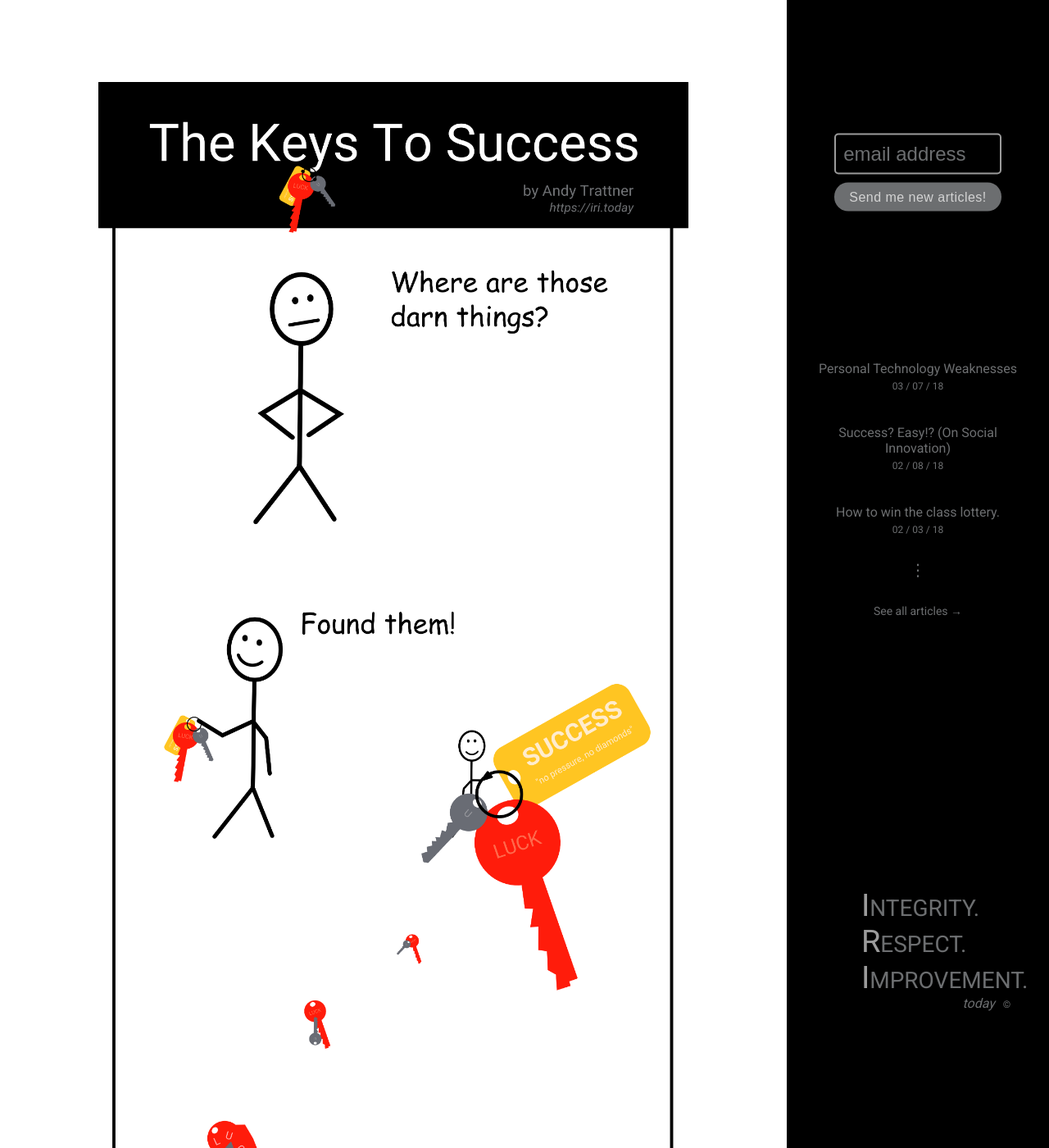
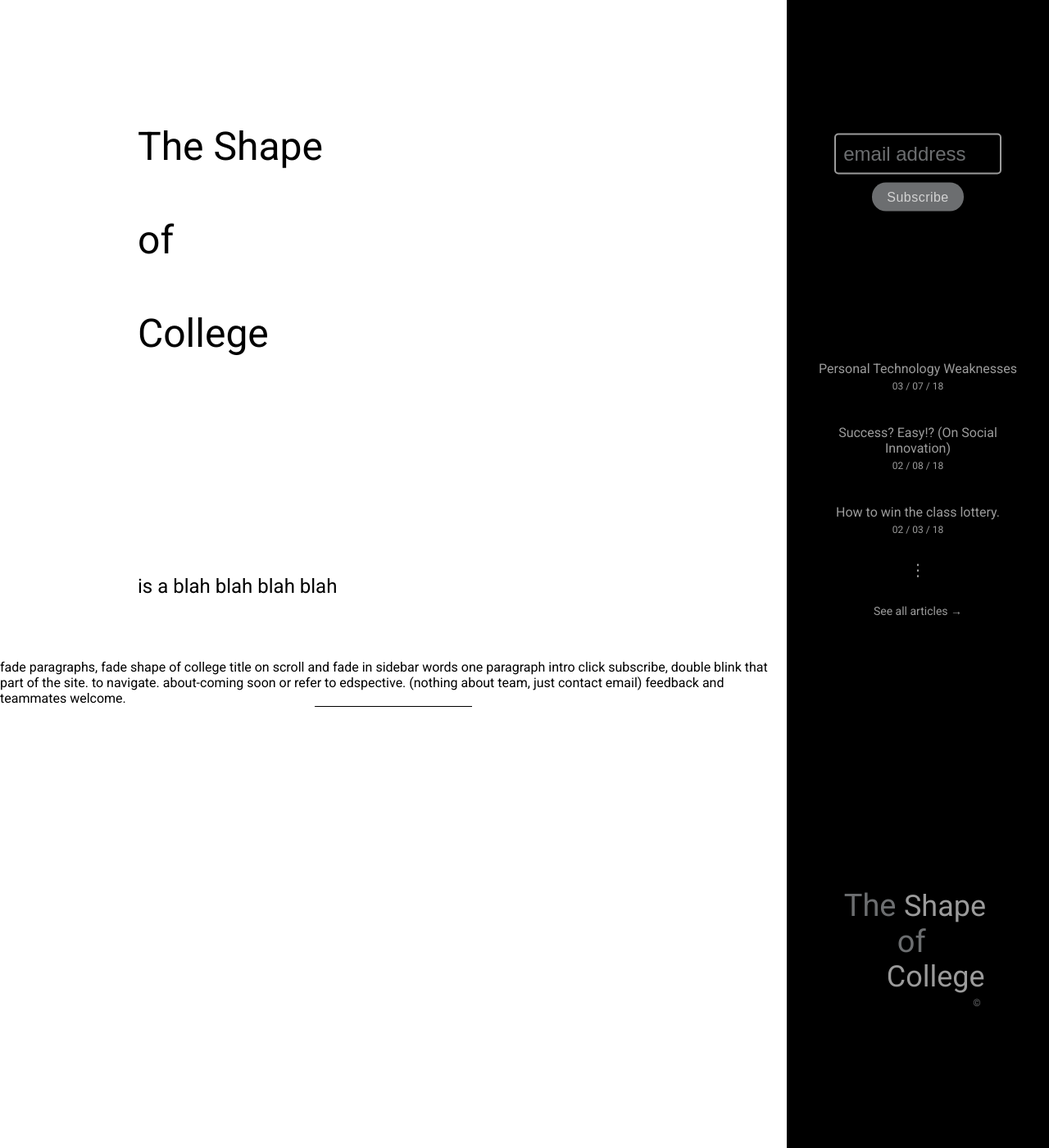
Before and after one commit to theshapeofcollege/theshapeofcollege.github.io, a Jekyll site: the page built from index.html, in a window 1280 px wide and 1400 px high. Shown: the whole window at 82% size. Built offline with Jekyll 4.4.1, drawn with Linux system fonts in a browser that asks for light colours; the list of posts is cut into pages by our own code; some of the changed text lies outside the part shown.

```diff
--- a/_includes/header.html
+++ b/_includes/header.html
@@ -34,5 +34,7 @@
     <script src="masonry.pkgd.min.js"></script>
     <![endif]-->
 
+    <script src="https://ajax.googleapis.com/ajax/libs/jquery/3.3.1/jquery.min.js"></script>
+
 </head>
 <body>
--- a/_includes/sidebar.html
+++ b/_includes/sidebar.html
@@ -1,19 +1,16 @@
-<span class="right-half">
+<span class="right-half" id="sidebar-wrapper">
   <div class="right-upper">
     <div class="subscribe-wrapper">
       <!-- Begin MailChimp Signup Form -->
       <div id="mc_embed_signup">
-        <form action="https://today.us12.list-manage.com/subscribe/post?u=2d5bdd1d32d9cc45e31261619&amp;id=6f3f89a489" method="post" id="mc-embedded-subscribe-form" name="mc-embedded-subscribe-form" class="validate" target="_blank" novalidate>
+        <form action="https://theshapeofcollege.us12.list-manage.com/subscribe/post?u=1242e0bccdbc82a939d2aaf0f&amp;id=19712947bd" method="post" id="mc-embedded-subscribe-form" name="mc-embedded-subscribe-form" class="validate" target="_blank" novalidate>
           <div id="mc_embed_signup_scroll">
             <div class="mc-field-group">
-              <input type="email" value="" name="EMAIL" placeholder="email address" class="required email" id="mce-EMAIL">
+      	       <input type="email" value="" name="EMAIL" class="email" id="mce-EMAIL" placeholder="email address" required>
             </div>
-            <div id="mce-responses" class="clear">
-              <div class="response" id="mce-error-response" style="display:none"></div>
-              <div class="response" id="mce-success-response" style="display:none"></div>
-            </div>    <!-- real people should not fill this in and expect good things - do not remove this or risk form bot signups-->
-            <div style="position: absolute; left: -5000px;" aria-hidden="true"><input type="text" name="b_2d5bdd1d32d9cc45e31261619_6f3f89a489" tabindex="-1" value=""></div>
-            <div class="clear"><input type="submit" value="Send me new articles!" name="subscribe" id="mc-embedded-subscribe" class="button"></div>
+            <!-- real people should not fill this in and expect good things - do not remove this or risk form bot signups-->
+            <div style="position: absolute; left: -5000px;" aria-hidden="true"><input type="text" name="b_1242e0bccdbc82a939d2aaf0f_19712947bd" tabindex="-1" value=""></div>
+            <div class="clear"><input type="submit" value="Subscribe" name="subscribe" id="mc-embedded-subscribe" class="button"></div>
           </div>
         </form>
       </div>
@@ -38,10 +35,10 @@
     <div class="banner-wrapper">
       <a href="/">
         <div class="banner-text-wrapper">
-          <span class="vertical-letter">I</span><span class="banner-text">NTEGRITY.</span><br>
-          <span class="vertical-letter">R</span><span class="banner-text">ESPECT.</span><br>
-          <span class="vertical-letter">I</span><span class="banner-text">MPROVEMENT.</span><br>
-          <div class="today"><i>today</i><span class="copyright">&copy;</span></div>
+          <span class="banner-text">The </span><span class="vertical-letter">Shape</span><br>
+          <span style="padding-left:65px;"/><span class="banner-text">of</span><br>
+          <span style="padding-left:52px;"/><span class="vertical-letter">College</span><br>
+          <div class="today"><span class="copyright">&copy;</span></div>
         </div>
       </a>
     </div>
--- a/_layouts/landing.html
+++ b/_layouts/landing.html
@@ -1,10 +1,20 @@
 {% include header.html %}
+
 
   <div class="container">
 
     <span class="left-content">
-      <img src="/img/cartoon-keys-success-v2.png" class="landing-cartoon"/>
-      <div class="landing-text">{{ content }}</div>
+      <div class="landing-text" id="title-fade-block">
+        <span id="landing-text-1">The </span><span id="landing-text-2">Shape</span><br><br>
+        <span id="landing-text-3">of</span> <br><br>
+        <span id="landing-text-4">College</span><br><br><br><br>
+      </div>
+      <div class="landing-text" id="landing-content">is a blah blah blah blah</div>
+      fade paragraphs, fade shape of college title on scroll and fade in sidebar words
+      one paragraph intro
+      click subscribe, double blink that part of the site. to navigate.
+      about-coming soon or refer to edspective. (nothing about team, just contact email)
+      feedback and teammates welcome.
       <div class="text-end"></div>
     </span>
 
@@ -12,4 +22,25 @@
 
   </div>
 
+  <script>
+    $('#sidebar-wrapper').hide();
+    var delay_1 = 300;
+    var delay_2 = 350;
+    var delay_3 = 500;
+    var delay_4 = 550;
+    var delay_5 = 1000;
+
+    setTimeout(function(){ $('#landing-text-1').css('visibility', 'visible'); }, delay_1);
+    setTimeout(function(){ $('#landing-text-2').css('visibility', 'visible'); }, delay_2);
+    setTimeout(function(){ $('#landing-text-3').css('visibility', 'visible'); }, delay_3);
+    setTimeout(function(){ $('#landing-text-4').css('visibility', 'visible'); }, delay_4);
+    setTimeout(function(){ $('#landing-content').css('visibility', 'visible'); }, delay_5);
+    setTimeout(function(){ $('#sidebar-wrapper').show(); }, delay_5);
+    $(window).scroll(function (event) {
+      var scroll = $(window).scrollTop();
+      console.log(scroll);
+      $("#landing-text-4").fadeTo(0, 1-scroll/135);
+    });
+  </script>
+
 {% include footer.html %}
--- a/css/style.css
+++ b/css/style.css
@@ -218,7 +218,7 @@ div.mc-field-group {
 }
 
 .recent-articles-wrapper a {
-  color: var(--subscribe-dark);
+  color: var(--subscribe-border);
   transition: all 0.23s ease-in-out 0s;
 }
 
@@ -274,19 +274,19 @@ div.mc-field-group {
   display: block;
   margin-left: auto;
   margin-right: auto;
-  transform: translateX(14%);
+  transform: translateX(3%);
 }
 
 .vertical-letter {
   margin-left: auto;
   margin-right: auto;
-  font-size: 38px;
+  font-size: 36px;
   color: var(--subscribe-border);
 }
 
 .today {
   text-align: right;
-  width: 95%;
+  width: 87%;
   font-size: 16px;
   color: var(--subscribe-dark);
 }
@@ -297,7 +297,7 @@ div.mc-field-group {
 }
 
 .banner-text {
-  font-size: 28px;
+  font-size: 38px;
   color: var(--subscribe-dark);
 }
 
@@ -335,6 +335,33 @@ div.mc-field-group {
 
 .archive-tile-wrapper .date {
   font-size: 16px;
+}
+
+#landing-text-1 {
+  visibility: hidden;
+}
+
+#landing-text-2 {
+  visibility: hidden;
+}
+
+#landing-text-3 {
+  visibility: hidden;
+}
+
+#landing-text-4 {
+  visibility: hidden;
+}
+
+#landing-content {
+  visibility: hidden;
+  transition: all 0.6s ease-in-out 0s;
+  padding-top: 20px;
+}
+
+#title-fade-block {
+  padding-top: 150px;
+  font-size: 48px;
 }
 
 p.read-more{
```
Also changed, not shown: setup.md (deleted, +0 -25 lines), 7 other files.
